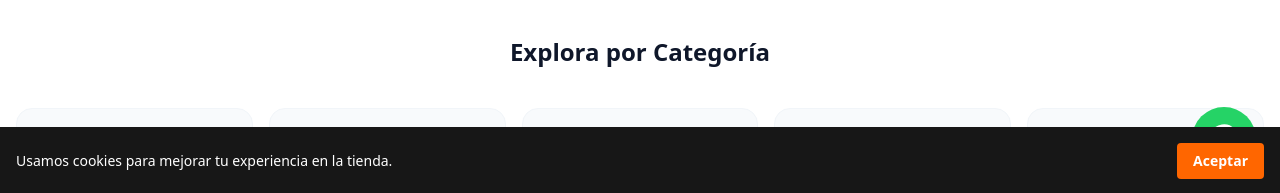
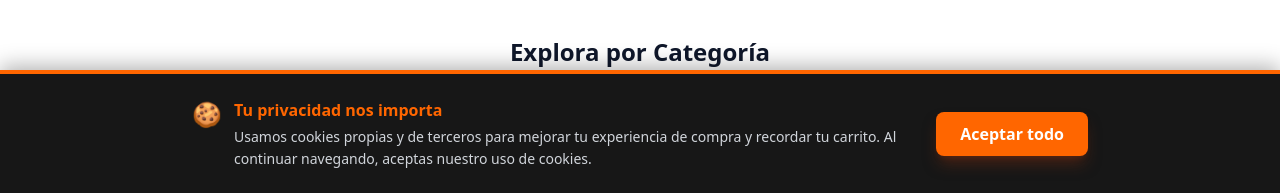
Before and after one commit to ConputodoDev/ConputodoWeb, a React app: page / in a window 1280 px wide. Shown: the part 605-798 px from the top of the page. Built offline with nearby package versions, Linux system fonts and the light colour scheme; no server answers; the database is empty; the HTML template or start-up script is replaced by a standard one.

Commit message:
Se arreglo flotante de whatsapp, Cookies, y detalles en Contactos

```diff
--- a/src/StoreFront.jsx
+++ b/src/StoreFront.jsx
@@ -19,21 +19,58 @@ import ProductDetailPage from './pages/ProductDetailPage';
 import ContactPage from './pages/ContactPage';
 import LegalPage from './pages/LegalPage';
 
-// --- COMPONENTES FLOTANTES ---
+// --- CONFIGURACIÓN RÁPIDA ---
+const COMPANY_PHONE = "584122163876"; // Tu número de WhatsApp
+
+// --- COMPONENTE FLOTANTE MEJORADO ---
 const FloatingWhatsapp = () => (
-  <a href="https://wa.me/584120000000" target="_blank" rel="noreferrer" className="fixed bottom-6 right-6 z-50 bg-[#25D366] text-white p-4 rounded-full shadow-xl hover:scale-110 transition-transform">
-    <MessageCircle size={32}/>
+  <a
+    href={`https://wa.me/${COMPANY_PHONE}?text=Hola%20Conputodo,%20tengo%20una%20duda.`}
+    target="_blank"
+    rel="noopener noreferrer"
+    className="fixed bottom-6 right-6 z-50 bg-[#25D366] text-white p-4 rounded-full shadow-xl hover:scale-110 transition-transform duration-200 flex items-center justify-center group"
+    aria-label="Contactar por WhatsApp"
+  >
+    <MessageCircle size={32} />
+
+    {/* Tooltip que aparece al pasar el mouse */}
+    <span className="absolute right-full mr-3 px-3 py-1 bg-white text-slate-800 text-xs font-bold rounded-lg shadow-md opacity-0 group-hover:opacity-100 transition-opacity whitespace-nowrap pointer-events-none border border-gray-100">
+      ¡Escríbenos!
+    </span>
   </a>
 );
 
-const CookieBanner = ({ onAccept }) => (
-  <div className="fixed bottom-0 w-full bg-neutral-900 text-white p-4 flex justify-between items-center z-50 shadow-lg animate-in slide-in-from-bottom">
-    <p className="text-sm pr-4">Usamos cookies para mejorar tu experiencia en la tienda.</p>
-    <button onClick={onAccept} className="bg-[#FF6600] px-4 py-2 rounded text-sm font-bold whitespace-nowrap hover:bg-orange-700 transition-colors">
-      Aceptar
-    </button>
-  </div>
-);
+// --- COMPONENTE COOKIE BANNER MEJORADO ---
+const CookieBanner = ({ onAccept }) => {
+  return (
+    <div className="fixed bottom-0 left-0 w-full bg-neutral-900 border-t-4 border-[#FF6600] text-white p-6 z-50 shadow-[0_-4px_20px_rgba(0,0,0,0.3)] animate-in slide-in-from-bottom duration-500">
+      <div className="container mx-auto max-w-4xl flex flex-col md:flex-row items-center justify-between gap-4">
+
+        {/* ZONA DE TEXTO (Edita aquí el mensaje) */}
+        <div className="flex items-start gap-3">
+          <span className="text-2xl">🍪</span>
+          <div>
+            <h4 className="font-bold text-[#FF6600] mb-1">Tu privacidad nos importa</h4>
+            <p className="text-sm text-gray-300 leading-relaxed">
+              Usamos cookies propias y de terceros para mejorar tu experiencia de compra y recordar tu carrito.
+              Al continuar navegando, aceptas nuestro uso de cookies.
+            </p>
+          </div>
+        </div>
+
+        {/* ZONA DE BOTONES */}
+        <div className="flex gap-3 shrink-0">
+          <button
+            onClick={onAccept}
+            className="bg-[#FF6600] hover:bg-orange-700 text-white px-6 py-2.5 rounded-lg font-bold transition-all transform hover:scale-105 shadow-lg shadow-orange-900/50"
+          >
+            Aceptar todo
+          </button>
+        </div>
+      </div>
+    </div>
+  );
+};
 
 export default function StoreFront() {
   // --- ESTADOS GLOBALES ---
@@ -45,7 +82,15 @@ export default function StoreFront() {
   const [viewParams, setViewParams] = useState(null);
   const [searchTerm, setSearchTerm] = useState('');
   const [searchSuggestions, setSearchSuggestions] = useState([]);
-  const [showCookieBanner, setShowCookieBanner] = useState(false);
+
+  // ANTES:
+// const [showCookieBanner, setShowCookieBanner] = useState(false);
+
+// AHORA (Inicialización Inteligente):
+const [showCookieBanner, setShowCookieBanner] = useState(() => {
+  // Verificamos si YA existe la cookie antes de pintar nada
+  return !localStorage.getItem('conputodo_cookie_consent');
+});
 
   useEffect(() => { localStorage.setItem('conputodo_view', currentView); }, [currentView]);
 
@@ -57,7 +102,7 @@ export default function StoreFront() {
       } catch (e) { console.error("Error tasa:", e); }
     };
     fetchSettings();
-    if (!localStorage.getItem('conputodo_cookie_consent')) setShowCookieBanner(true);
+    //if (!localStorage.getItem('conputodo_cookie_consent')) setShowCookieBanner(true);
   }, []);
 
   const navigateTo = (view, params = null) => {
--- a/src/pages/ContactPage.jsx
+++ b/src/pages/ContactPage.jsx
@@ -38,41 +38,61 @@ const ContactPage = () => {
   return (
     <div className="animate-in fade-in duration-500">
       <div className="bg-neutral-900 text-white py-20 text-center">
-        <h1 className="text-4xl font-bold mb-4">Contáctanos</h1>
-        <p className="text-neutral-400">Estamos en Maracay, Edo. Aragua</p>
+        <h1 className="mb-4 text-4xl font-bold">Contáctanos</h1>
+        <p className="max-w-xl mx-auto text-neutral-400">Estamos ubicados en el corazón de Maracay para ofrecerte las mejores soluciones tecnológicas.</p>
       </div>
 
       <div className="container mx-auto px-4 py-16 grid grid-cols-1 lg:grid-cols-2 gap-12">
         {/* INFO + MAPA */}
         <div className="space-y-8">
+          <h2 className="text-2xl font-bold text-slate-900">Información de la Tienda</h2>
           <div className="space-y-6">
             <div className="flex items-start gap-4">
               <div className="p-3 bg-orange-100 text-[#FF6600] rounded-lg"><MapPin size={24}/></div>
-              <div>
-                <h4 className="font-bold text-slate-800">Ubicación</h4>
-                <p className="text-slate-600">CC Global, Maracay.</p>
-              </div>
+                  {/* INFORMACION */}
+                  <div>
+                    <h4 className="font-bold text-slate-800">Ubicación</h4>
+                    <p className="text-slate-600">Av. Bolívar, Centro Comercial Global, Local 12.<br/>Maracay, Edo. Aragua.</p>
+                    {/*LINK DE GOOGLE MAPS */}
+                    <a href="https://maps.app.goo.gl/mZGVGx6C4LHT69ur6" target="_blank" rel="noopener noreferrer" className="text-sm text-[#FF6600] font-bold hover:underline flex items-center gap-1 mt-1">
+                      Ver en Google Maps <ArrowRight size={14} />
+                    </a>
+                  </div>
             </div>
             <div className="flex items-start gap-4">
               <div className="p-3 bg-orange-100 text-[#FF6600] rounded-lg"><Phone size={24}/></div>
               <div>
                 <h4 className="font-bold text-slate-800">Teléfonos</h4>
-                <p className="text-slate-600">+58 412 000 0000</p>
+                <p className="text-slate-600">+58 412-2163876</p>
               </div>
             </div>
           </div>
 
-          <div className="w-full h-80 rounded-2xl overflow-hidden border border-gray-200 shadow-inner relative z-0">
-            <MapContainer center={[10.249758418955139, -67.60040315522524]} zoom={17} scrollWheelZoom={false} style={{ height: "100%", width: "100%" }}>
-              <TileLayer attribution='© OSM' url="https://{s}.tile.openstreetmap.org/{z}/{x}/{y}.png"/>
-              <Marker position={[10.249758418955139, -67.60040315522524]}><Popup>Conputodo</Popup></Marker>
-            </MapContainer>
+          {/* MAPA INTERACTIVO (LEAFLET) */}
+            <div className="relative z-0 w-full overflow-hidden border border-gray-200 shadow-inner h-80 rounded-2xl">
+               <MapContainer
+                  center={[10.249758418955139, -67.60040315522524]} // COORDENADAS EXACTAS
+                  zoom={17}
+                  scrollWheelZoom={false}
+                  style={{ height: "100%", width: "100%" }}
+                >
+                  <TileLayer
+                    attribution='© <a href="https://www.openstreetmap.org/copyright">OpenStreetMap</a> contributors'
+                    url="https://{s}.tile.openstreetmap.org/{z}/{x}/{y}.png"
+                  />
+                  <Marker position={[10.249758418955139, -67.60040315522524]}>
+                    <Popup>
+                      <strong>Conputodo</strong><br />¡Te esperamos aquí!
+                    </Popup>
+                  </Marker>
+                </MapContainer>
           </div>
         </div>
 
         {/* FORMULARIO */}
         <div className="bg-white p-8 rounded-2xl border border-gray-100 shadow-xl">
           <h3 className="text-xl font-bold mb-6 text-slate-900">¿Eres Mayorista?</h3>
+            <p className="mb-6 text-sm text-slate-500">Solicita lista de precios para distribuidores. Todos los campos son obligatorios.</p>
           {status === 'success' ? (
             <div className="bg-green-50 text-green-700 p-6 rounded-xl text-center animate-in zoom-in">
               <Check size={24} className="mx-auto mb-2"/>
```
